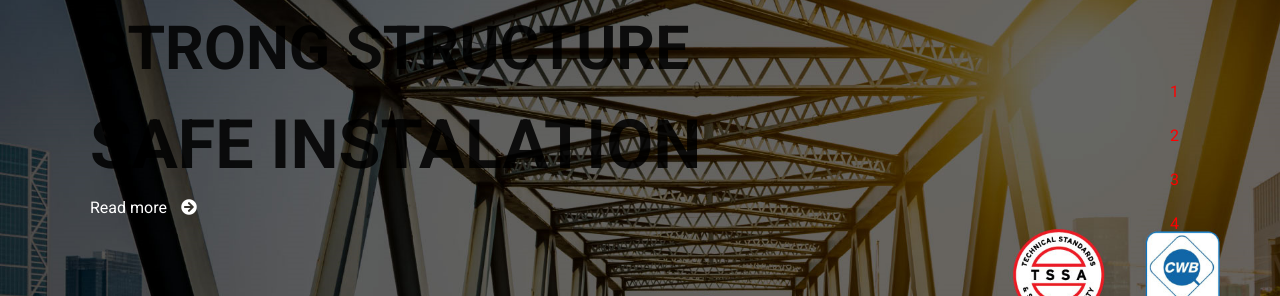
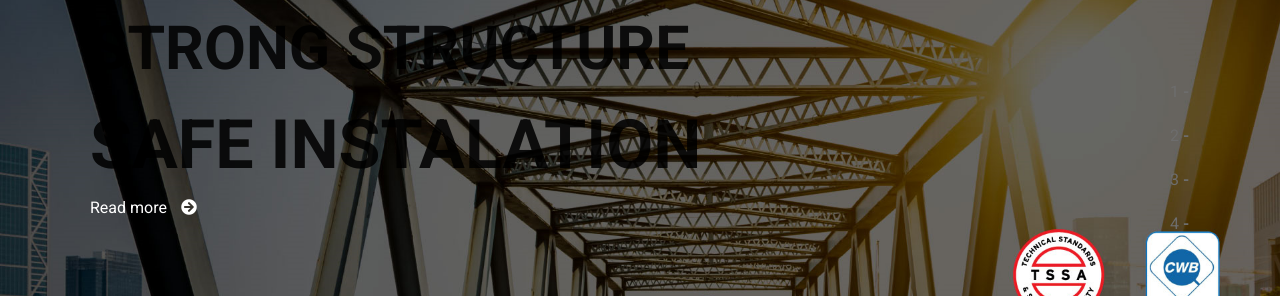
Before and after one commit to macumacop/MetaWorks, a Vue app: page /#/ in a window 1280 px wide. Shown: the part 173-469 px from the top of the page. Built offline with nearby package versions, Linux system fonts and the light colour scheme.

Commit message:
intento banner

```diff
--- a/src/assets/styles/estilosgenerales.scss
+++ b/src/assets/styles/estilosgenerales.scss
@@ -185,25 +185,6 @@ display: inline-block !important;
   margin: 10px 0px;
   border-radius: 5px;
 }
-.number-banner{
-  height: 40px;
-  width: 40px;
-  float: right;
-  align-items: center;
-  text-align: center;
-  font-size: 40px;
-  display: flex;
-  margin-right: 20px;
-  display: flex;
-  flex-direction: column-reverse;
-}
-.number-banner span{
-  color: #000 !important;
-  margin: 0 auto;
-  border: 1px solid blue;
-  position: relative;
-  cursor: pointer;
-}
   .parrafos-home{
     font-size: 20px;
   }
@@ -227,11 +208,16 @@ display: inline-block !important;
     right: 20px;
     bottom: 200px;
   }
-  .handler-carrousel span{
+  .handler-carrousel .banner-router{
+    z-index: 1000;
     display: block;
     padding: 10px;
     color: red !important;
     cursor: pointer;
+  }
+  .handler-carrousel .banner-router span:active{
+    font-size: 50px;
+    color: blue !important;
   }
   .links-home{
     text-decoration: none;
--- a/src/views/Home.vue
+++ b/src/views/Home.vue
@@ -3,7 +3,6 @@
     <v-carousel class="carrusel-home"
     :show-arrows="false"
     hide-delimiter-background
-    cycle
     ref="carrouselPrueba"
     v-model="currentIndex"
     :value="this.valueCarrousel"
@@ -12,11 +11,15 @@
     <div
       class="handler-carrousel"
       >
-        <span
+      <a
+          class="banner-router"
           v-for="(item,i) in imgBanner"
           :key="i"
           @click="goTo(i)"
-          >{{i +1}}</span>
+          >
+        <span
+          >{{i +1}} <b>-</b></span>
+      </a>
     </div>
     <!-- hide-delimiters
     :show-arrows="false" -->
```
